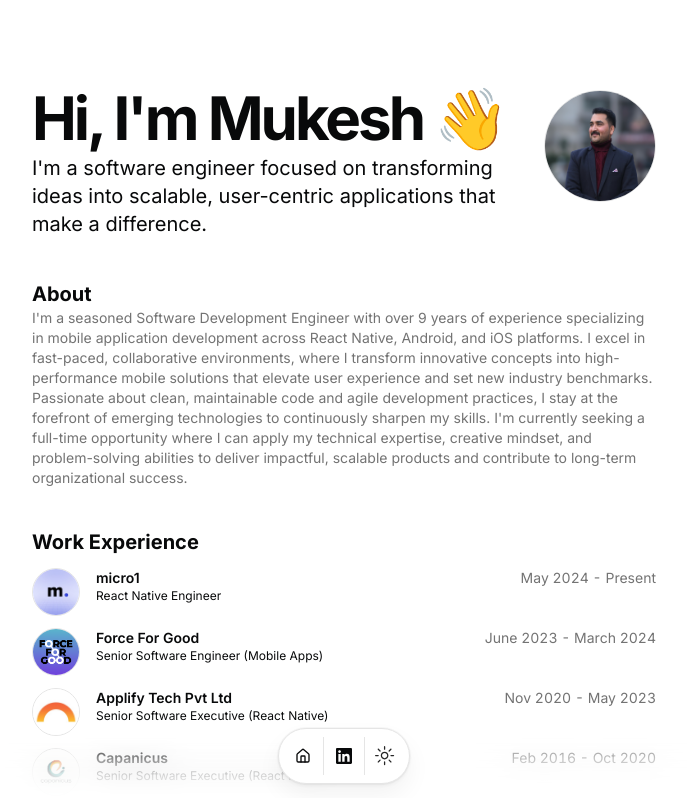
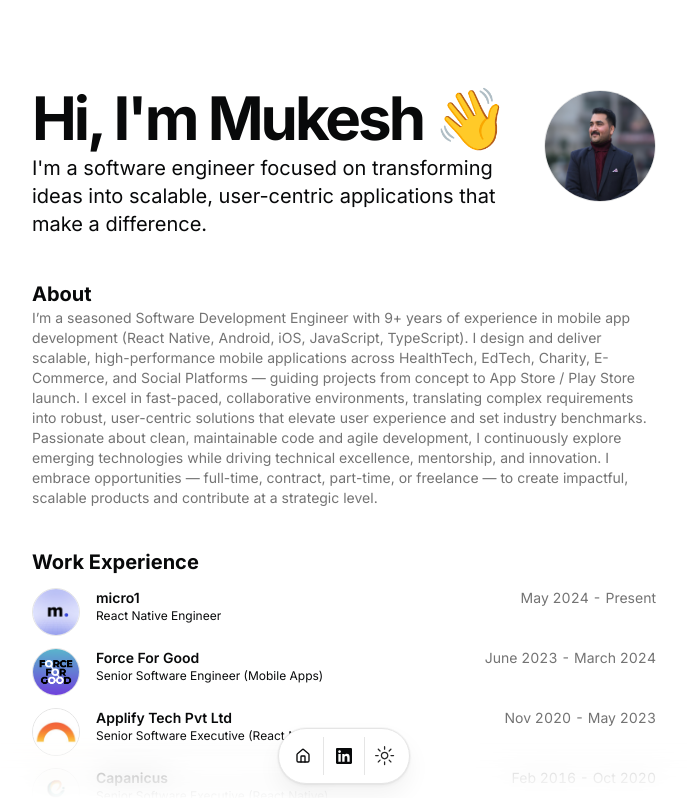
Before and after one commit to Rishu2505/portfolio, a Next.js app: page / in a window 1280 px wide. Shown: the top 798 px of the page, without its empty margins (296-983 px from the left). Built offline with nearby package versions, Linux system fonts and the light colour scheme.

Commit message:
feat: content updated

```diff
--- a/src/data/resume.tsx
+++ b/src/data/resume.tsx
@@ -10,7 +10,7 @@ export const DATA = {
   description:
     "I'm a software engineer focused on transforming ideas into scalable, user-centric applications that make a difference.",
   summary:
-    `I'm a seasoned Software Development Engineer with over 9 years of experience specializing in mobile application development across React Native, Android, and iOS platforms. I excel in fast-paced, collaborative environments, where I transform innovative concepts into high-performance mobile solutions that elevate user experience and set new industry benchmarks. Passionate about clean, maintainable code and agile development practices, I stay at the forefront of emerging technologies to continuously sharpen my skills. I'm currently seeking a full-time opportunity where I can apply my technical expertise, creative mindset, and problem-solving abilities to deliver impactful, scalable products and contribute to long-term organizational success.`,
+    `I’m a seasoned Software Development Engineer with 9+ years of experience in mobile app development (React Native, Android, iOS, JavaScript, TypeScript). I design and deliver scalable, high-performance mobile applications across HealthTech, EdTech, Charity, E-Commerce, and Social Platforms — guiding projects from concept to App Store / Play Store launch. I excel in fast-paced, collaborative environments, translating complex requirements into robust, user-centric solutions that elevate user experience and set industry benchmarks. Passionate about clean, maintainable code and agile development, I continuously explore emerging technologies while driving technical excellence, mentorship, and innovation. I embrace opportunities — full-time, contract, part-time, or freelance — to create impactful, scalable products and contribute at a strategic level.`,
   avatarUrl: "/me.png",
   skills: [
     "React Native",
```
